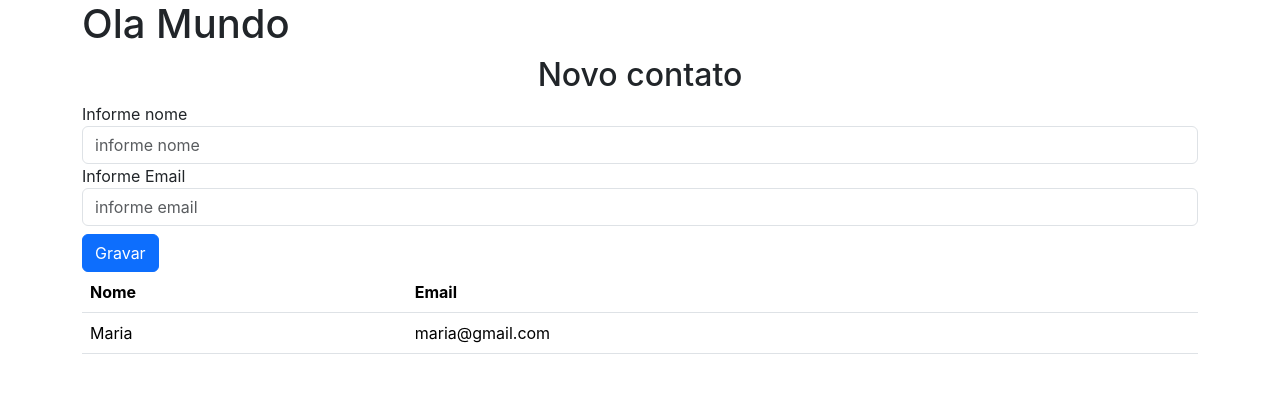
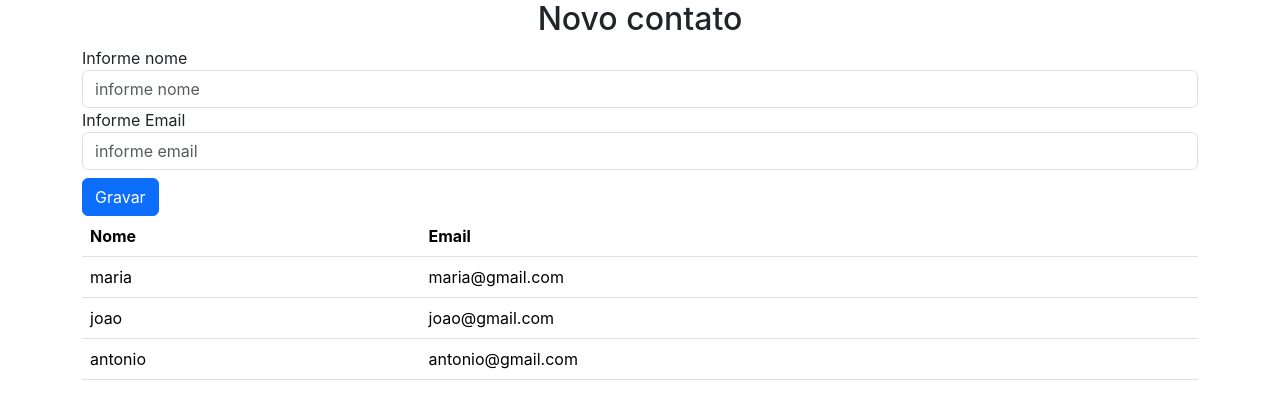
Before and after one commit to instrutorvilson/reactjs-2024, a React (Create React App) app: page /cadastro in a window 1280 px wide. Shown: the top 408 px of the page. Built offline with nearby package versions, Linux system fonts and the light colour scheme; the HTML template or start-up script is replaced by a standard one.

Commit message:
gestão de estado e passagem de valor por props

```diff
--- a/src/App.js
+++ b/src/App.js
@@ -1,11 +1,13 @@
 import './App.css';
 import Cadastro from './componentes/cadastro';
+import Pai from './componentes/pai';
 
 function App() {
   return (
     <div className="container">
-       <h1>Ola Mundo </h1>
+       {/*<h1>Ola Mundo </h1>*/}
        <Cadastro />
+       {/*<Pai />*/}
     </div>
   );
 }
--- a/src/componentes/cadastro.js
+++ b/src/componentes/cadastro.js
@@ -1,18 +1,44 @@
 import Consulta from "./consulta";
+import { useState } from 'react'
 
 export default function Cadastro(){
+  const [nome, setNome]  = useState('')
+
+  const[contatos, setContatos] = useState([
+        {nome:'maria',email:'maria@gmail.com'},
+        {nome:'joao',email:'joao@gmail.com'},
+        {nome:'antonio',email:'antonio@gmail.com'}])
+
+  {/*  var contatos = [
+    {nome:'maria',email:'maria@gmail.com'},
+    {nome:'joao',email:'joao@gmail.com'},
+    {nome:'antonio',email:'antonio@gmail.com'},
+    {nome:'Pedro',email:'pedro@gmail.com'},
+    {nome: 'teste', email:'teste@gmail.com'}
+ ]*/}
+
+   function gravar(){
+     let novoContato = {nome, email:'teste@gmail.com'}
+     setContatos([...contatos,novoContato])
+   }
+
     return(
         <div>
             <h2 className="text-center">Novo contato</h2>
             <label>Informe nome</label>
-            <input className="form-control" type='text' placeholder="informe nome" />
+            <input
+                   value={nome}
+                   onChange={(e)=>setNome(e.target.value)}
+                   className="form-control"
+                   type='text'
+                   placeholder="informe nome" />
 
             <label>Informe Email</label>
             <input className="form-control" type='email' placeholder="informe email" />
 
-            <button className="btn btn-primary mt-2">Gravar</button>
+            <button onClick={gravar} className="btn btn-primary mt-2">Gravar</button>
 
-            <Consulta />
+            <Consulta dados={contatos} xpto="não sei de nada"/>
         </div>
     )
 }
--- a/src/componentes/consulta.js
+++ b/src/componentes/consulta.js
@@ -1,5 +1,5 @@
-export default function Consulta(){
-    return(
+export default function Consulta(props) {
+    return (
         <div>
             <table className="table">
                 <thead>
@@ -9,10 +9,15 @@ export default function Consulta(){
                     </tr>
                 </thead>
                 <tbody>
-                    <tr>
-                        <td>Maria</td>
-                        <td>maria@gmail.com</td>
-                    </tr>
+                    {
+                        props.dados.map(ct => {
+                            return (
+                            <tr>
+                                <td>{ct.nome}</td>
+                                <td>{ct.email}</td>
+                            </tr>)
+                        })
+                    }
                 </tbody>
             </table>
         </div>
--- /dev/null
+++ b/src/componentes/filho.js
@@ -0,0 +1,13 @@
+export default function Filho( props ){
+    function handleMsgdoFilho(){
+        props.msgDoFilho('ola pai')
+    }
+    return(
+        <div>
+           <h2>Componente filho</h2>
+           <p>Mensagem do pai:{props.msg}</p>
+           <button onClick={handleMsgdoFilho}>ola</button>
+        </div>
+    )
+
+}
--- /dev/null
+++ b/src/componentes/pai.js
@@ -0,0 +1,16 @@
+import Filho from "./filho"
+export default function Pai(){
+
+    function ola(msg){
+        alert(ola)
+    }
+
+    return(
+        <div>
+            <h2>Componente pai</h2>
+            <Filho msg="Olá filho" msgDoFilho={ola} />
+
+        </div>
+    )
+
+}
```
